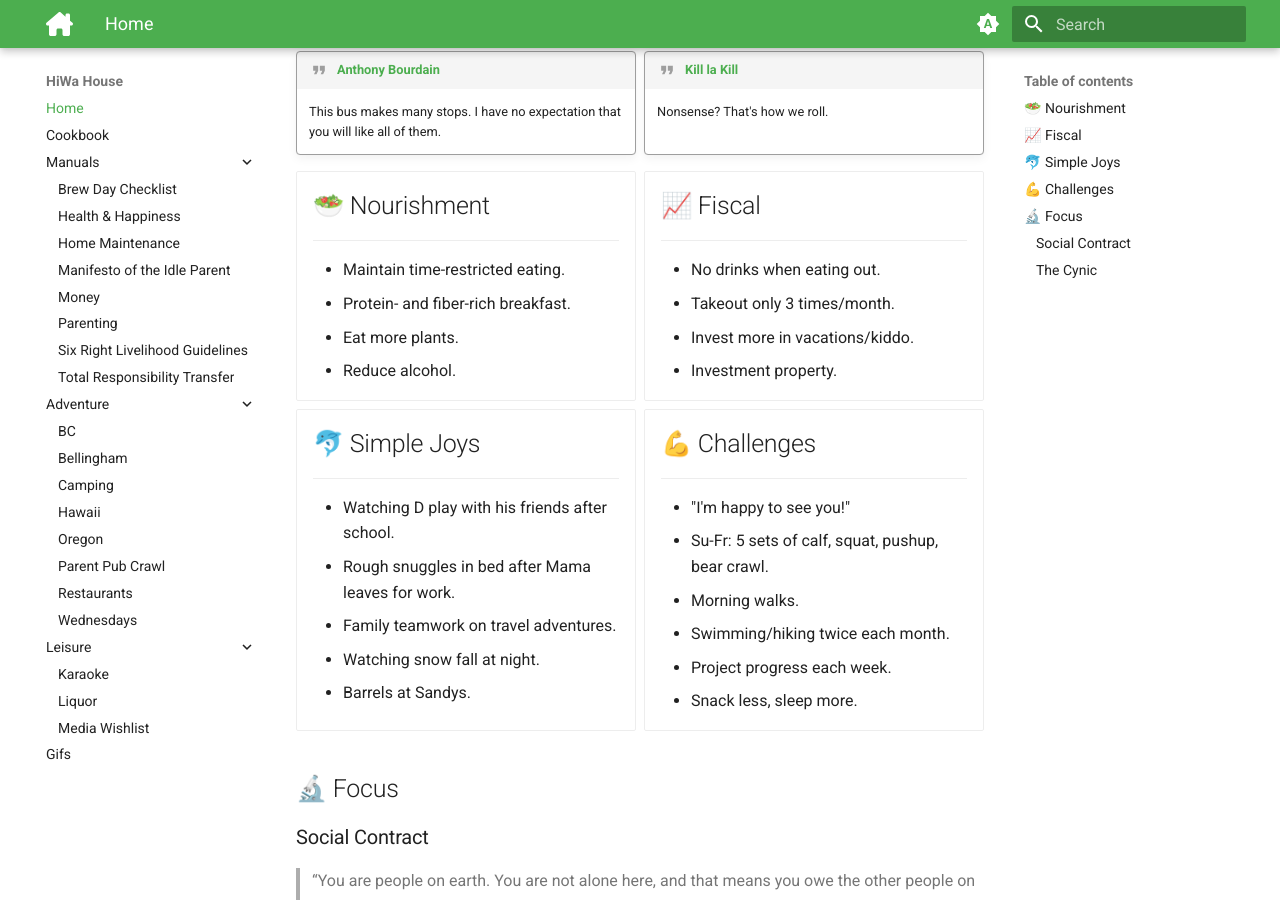
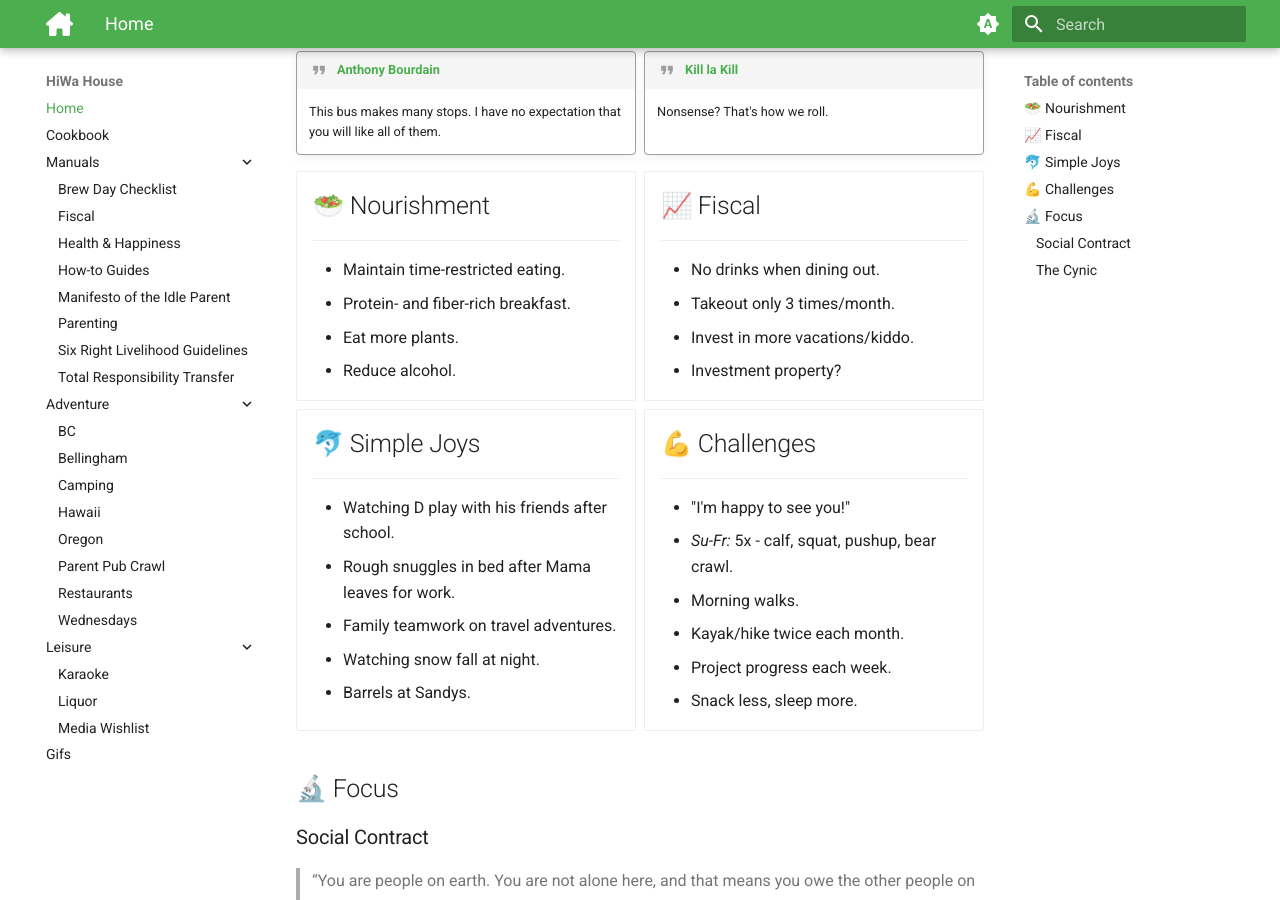
Before and after one commit to hiwa-house/teletraan, an MkDocs documentation site: the page built from docs/index.md, in a window 1280 px wide and 900 px high, scrolled down 261 px. Built offline with MkDocs 1.6.1 and Material for MkDocs 9.7.7, drawn with Linux system fonts in a browser that asks for light colours; comment, search, counter and statistics services are not loaded.

```diff
--- a/docs/index.md
+++ b/docs/index.md
@@ -33,10 +33,10 @@
 
 	---
 
-	* No drinks when eating out.
+	* No drinks when dining out.
 	* Takeout only 3 times/month.
-	* Invest more in vacations/kiddo.
-	* Investment property.
+	* Invest in more vacations/kiddo.
+	* Investment property?
 
 -	## 🐬 Simple Joys
 
@@ -53,9 +53,9 @@
 	---
 
 	* "I'm happy to see you!"
-	* Su-Fr: 5 sets of calf, squat, pushup, bear crawl.
+	* *Su-Fr:* 5x - calf, squat, pushup, bear crawl.
 	* Morning walks.
-	* Swimming/hiking twice each month.
+	* Kayak/hike twice each month.
 	* Project progress each week.
 	* Snack less, sleep more.
 
--- a/docs/manuals/money.md
+++ b/docs/manuals/fiscal.md
@@ -1,4 +1,4 @@
-# Money
+# Fiscal
 
 ## Emergency Letter
 
```
Also changed, not shown: docs/adventure/bc.md (+3 -0 lines), docs/manuals/home_maintenance.md (deleted, +0 -14 lines), docs/manuals/howto_guides.md (added, +50 -0 lines).
